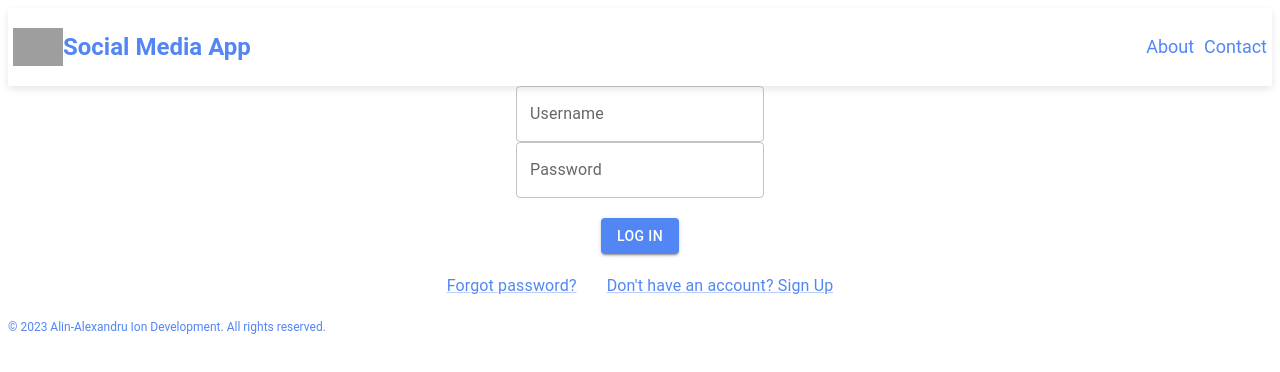
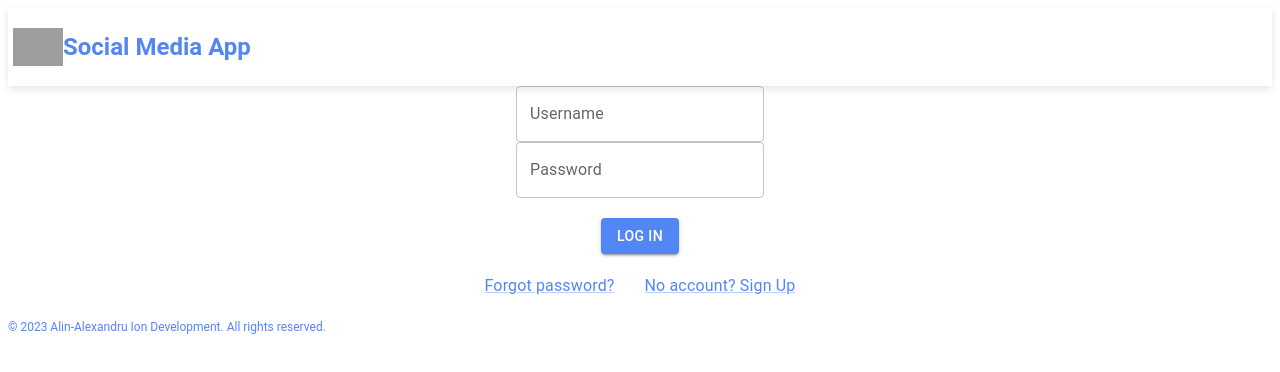
Before and after one commit to Alin-Alexandru-Ion/Social_Media_App, a React (Create React App) app: page / in a window 1280 px wide. Shown: the top 372 px of the page. Built offline with nearby package versions, Linux system fonts and the light colour scheme; grey boxes are pictures that could not be loaded; a web font is replaced by a local one.

Commit message:
Added Secret answer field; Matched the color of all elemnts

```diff
--- a/src/Header.tsx
+++ b/src/Header.tsx
@@ -9,12 +9,6 @@ function Header() {
             <img src="https://upload.wikimedia.org/wikipedia/commons/thumb/a/a7/React-icon.svg/2300px-React-icon.svg.png" className='logo' />
             <h1>Social Media App</h1>
           </div>
-          <div className='nav-right'>
-            <ul className="list">
-              <li>About</li>
-              <li>Contact</li>
-            </ul>
-          </div>
         </nav>
       </header>
     );
--- a/src/pages/Forgot.tsx
+++ b/src/pages/Forgot.tsx
@@ -12,31 +12,31 @@ import BlueTheme from '../themes/Theme';
 
 // Element UI TextFields, Buttons and Links
 function SignUp() {
-  const [age, setAge] = React.useState('');
+  const [question, setQuestion] = React.useState('');
 
   const handleChange = (event: SelectChangeEvent) => {
-    setAge(event.target.value);
+    setQuestion(event.target.value);
   };
 
   return (
     <ThemeProvider theme={BlueTheme}>
       <div className='text-fields'>
-        <TextField className='user' color='secondary' label="Username" variant="outlined" />
+        <TextField className='user' color='primary' label="Username" variant="outlined" />
 
         <FormControl variant="standard" sx={{ m: 1, minWidth: 140 }}>
-        <InputLabel id="demo-simple-select-filled-label">Secret question</InputLabel>
+        <InputLabel id="secret-question">Secret question</InputLabel>
         <Select
-          labelId="demo-simple-select-filled-label"
-          id="demo-simple-select-filled"
-          value={age}
+          labelId="secret-question"
+          id="secret-question-filled"
+          value={question}
           onChange={handleChange}
         >
           <MenuItem value={1}>What's the name of your favorite Pet?</MenuItem>
           <MenuItem value={2}>What's the name of your first school?</MenuItem>
           <MenuItem value={3}>What's the name of the first street you lived on?</MenuItem>
         </Select>
-      </FormControl>
-
+        </FormControl>
+        <TextField className='answer' color='primary' label="Secret answer" variant="outlined" />
       </div>
       <div className='reset-button'>
         <Button color='primary' variant='contained'>Reset Password</Button>
--- a/src/pages/LogIn.tsx
+++ b/src/pages/LogIn.tsx
@@ -2,7 +2,7 @@ import React from 'react'
 
 import './LogIn.css'
 
-import { Button, Link, TextField } from '@mui/material';
+import { Button, Grid, Link, TextField } from '@mui/material';
 import { ThemeProvider } from '@mui/material/styles';
 
 // Import CustomTheme from Themes subfolder
@@ -14,8 +14,11 @@ function LogIn() {
   return (
     <ThemeProvider theme={BlueTheme}>
       <div className='text-fields'>
-        <TextField className='user' color='secondary' label="Username" variant="outlined" />
-        <TextField className='pass' color='secondary' label="Password" variant="outlined" type='password' />
+        <Grid>
+          <TextField className='user' color='primary' label="Username" variant="outlined"
+          />
+        </Grid>
+        <TextField className='pass' color='primary' label="Password" variant="outlined" type='password' />
       </div>
       <div className='login-button'>
         <Button color='primary' variant='contained'>Log In</Button>
@@ -26,7 +29,7 @@ function LogIn() {
             Forgot password?
           </Link>
           <Link className='sign-up' href="sign-up" color='primary' variant="body1">
-            {"Don't have an account? Sign Up"}
+            {"No account? Sign Up"}
           </Link>
         </div>
       </div>
--- a/src/pages/SignUp.tsx
+++ b/src/pages/SignUp.tsx
@@ -12,26 +12,26 @@ import BlueTheme from '../themes/Theme';
 
 // Element UI TextFields, Buttons and Links
 function SignUp() {
-  const [age, setAge] = React.useState('');
+  const [question, setQuestion] = React.useState('');
 
   const handleChange = (event: SelectChangeEvent) => {
-    setAge(event.target.value);
+    setQuestion(event.target.value);
   };
 
   return (
     <ThemeProvider theme={BlueTheme}>
       <div className='text-fields'>
-        <TextField className='user' color='secondary' label="Username" variant="outlined" />
-        <TextField className='pass' color='secondary' label="Password" variant="outlined" type='password' />
-        <TextField className='pass' color='secondary' label="Confirm-Password" variant="outlined" type='password' />
-        <TextField className='nick' color='secondary' label="Nickname" variant="outlined" />
+        <TextField className='user' color='primary' label="Username" variant="outlined" />
+        <TextField className='pass' color='primary' label="Password" variant="outlined" type='password' />
+        <TextField className='pass' color='primary' label="Confirm-Password" variant="outlined" type='password' />
+        <TextField className='nick' color='primary' label="Nickname" variant="outlined" />
 
         <FormControl variant="standard" sx={{ m: 1, minWidth: 140 }}>
-        <InputLabel id="demo-simple-select-filled-label">Secret question</InputLabel>
+        <InputLabel id="secret-question">Secret question</InputLabel>
         <Select
-          labelId="demo-simple-select-filled-label"
-          id="demo-simple-select-filled"
-          value={age}
+          labelId="secret-question"
+          id="secret-question-filled"
+          value={question}
           onChange={handleChange}
         >
           <MenuItem value={1}>What's the name of your favorite Pet?</MenuItem>
@@ -39,7 +39,7 @@ function SignUp() {
           <MenuItem value={3}>What's the name of the first street you lived on?</MenuItem>
         </Select>
       </FormControl>
-
+      <TextField className='answer' color='primary' label="Secret answer" variant="outlined" />
       </div>
       <div className='sign-up-button'>
         <Button color='primary' variant='contained'>Sign Up</Button>
```
Also changed, not shown: src/themes/Theme.tsx (renamed from src/Themes/Theme.tsx).
